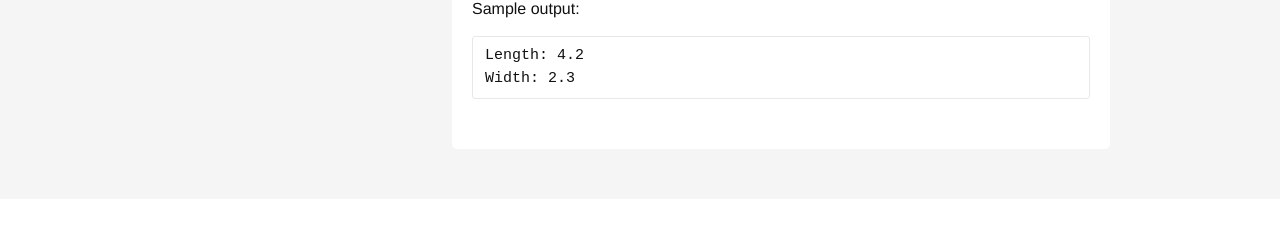
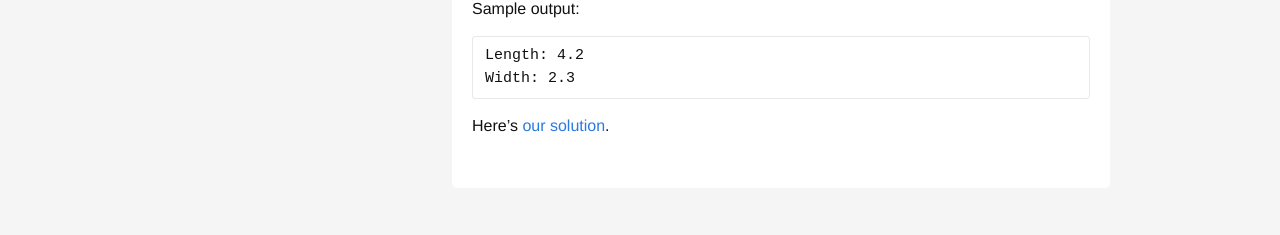
Before and after one commit to jaymcgavren/headfirstgo.com, a Jekyll site: the page built from exercises/ch08.md, in a window 1280 px wide. Shown: the part 862-1097 px from the top of the page. Built offline with Jekyll 4.4.1, drawn with Linux system fonts in a browser that asks for light colours; before the commit the page ends 1061 px from its top, so only the background shows below that.

Commit message:
Add solution link

````diff
--- a/exercises/ch08.md
+++ b/exercises/ch08.md
@@ -34,3 +34,5 @@ Sample output:
 Length: 4.2
 Width: 2.3
 ```
+
+Here's [our solution](/solutions/ch08_01.html).
````
